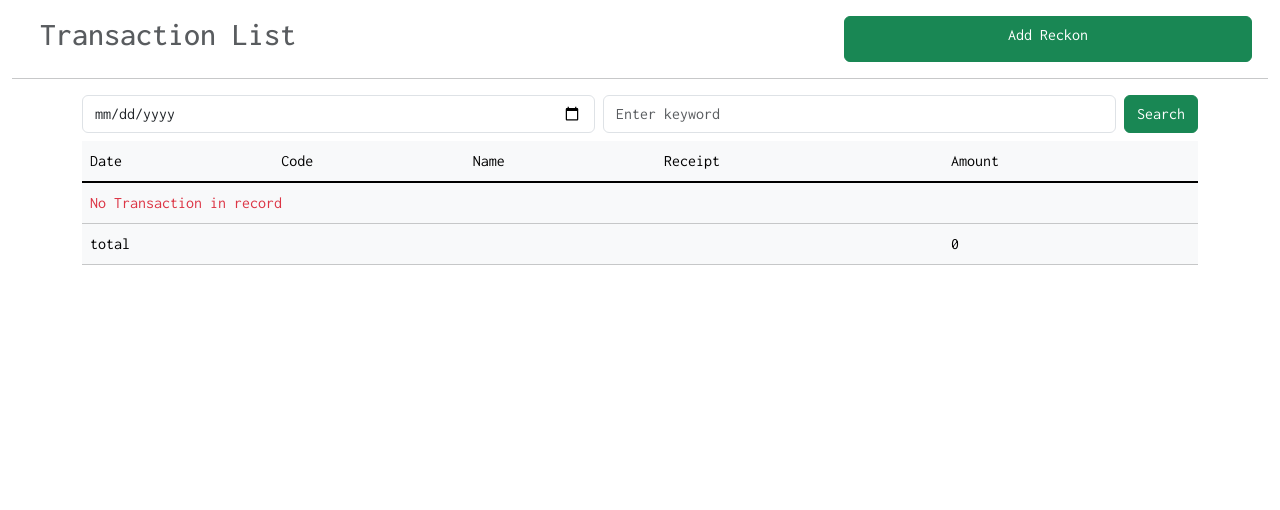
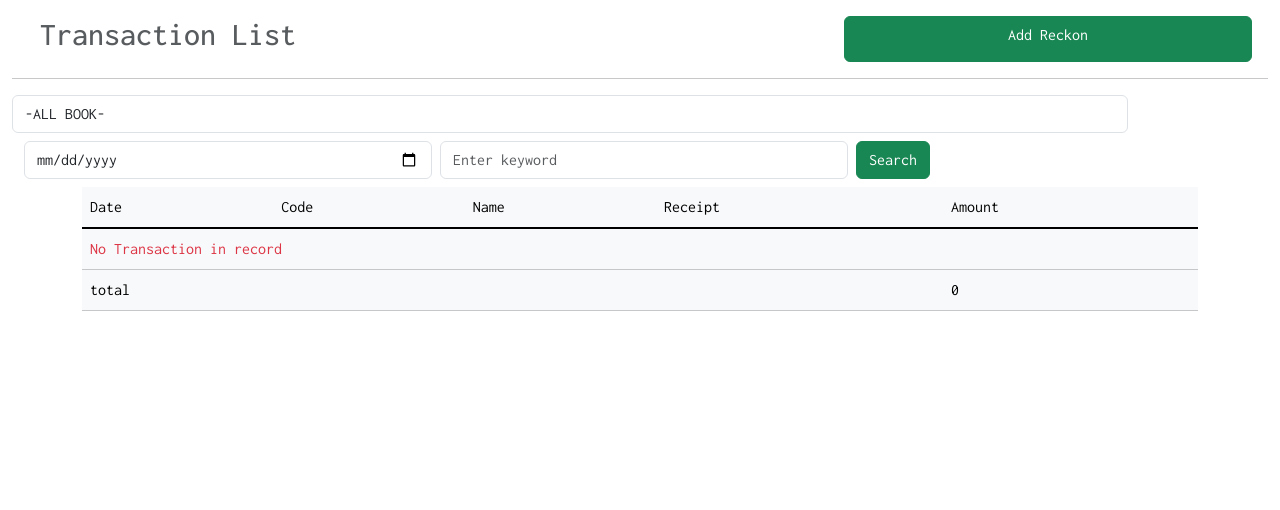
Before and after one commit to Thee5176/Django_FastReckon, a Django app: page /transactions/ in a window 1280 px wide. Shown: the part 64-574 px from the top of the page. Run offline with Django 5.2, Linux system fonts and the light colour scheme; a user stored in the database is signed in; data comes from the database, SQL or seed files in the repository; data that the repository does not hold is empty; parts of the project's set-up code (start-up, migrations or seed data) failed here and were passed over; some libraries are stand-ins or nearby versions.

Commit message:
Filter transaction by book

```diff
--- a/templates/transactions/confirm_account_balance.html
+++ b/templates/transactions/confirm_account_balance.html
@@ -6,9 +6,9 @@
     <a class="btn btn-warning col-3" href="{% url "transaction_list" %}">Back to list</a>
 </div>
 <div class="container m-3">
-    {% include "transactions/check_table.html" %}
+    {% include "transactions/partials/check_table.html" %}
     <hr />
     <h4>Transaction <span class="text-uppercase">{{transaction.slug}}</span></h4>
-    {% include "transactions/ent_table.html" %}
+    {% include "transactions/partials/ent_table.html" %}
 </div>
 {% endblock content %}
--- a/templates/transactions/tran_table.html
+++ b/templates/transactions/partials/tran_table.html
@@ -33,10 +33,10 @@
             <tr
             class="table-light"
             >
-            <td colspan=6 class='text-danger'>No Transaction in record</td>
-        </tr>
+                <td colspan=6 class='text-danger'>No Transaction in record</td>
+            </tr>
+            {% endfor %}
         </tbody>
-        {% endfor %}
         <tfoot>
             <tr>
                 <td colspan=4>total</td>
--- a/templates/transactions/transaction_detail.html
+++ b/templates/transactions/transaction_detail.html
@@ -21,7 +21,7 @@
     </p>
 </div>
 <div class="container table-responsive">
-    {% include "transactions/ent_table.html" %}
+    {% include "transactions/partials/ent_table.html" %}
     <div class="row justify-content-between my-3">
         <a class="btn btn-primary col-4" href="{% url "transaction_update" object.slug %}">! Update Transaction</a>
         <a class="btn btn-danger col-4" href="{% url "transaction_delete" object.slug %}">- Delete Transaction</a>
--- a/templates/transactions/transaction_list.html
+++ b/templates/transactions/transaction_list.html
@@ -9,16 +9,25 @@
     <a class="btn btn-success col-4" href="{% url "transaction_create" %}">Add Reckon</a>
 </div>
 <hr />
-<div class='container'>
-    <form method="get" action="{% url "transaction_list" %}" class='d-flex my-2'>
+<div class='container row'>
+    <!--HTMX Book Selector-->
+    <select class="form-control" name="book" id="book-selector"
+            hx-post="{% url "" %}"
+            hx-target="#transaction-container"
+            hx-swap="innerHTML"
+    >
+        <option value="all">-ALL BOOK-</option>
+        {% for book in book_list %}
+        <option value="book.pk">{{ book }}</option>
+        {% endfor %}
+    </select>
+    <form method="get" action="{% url "transaction_list" %}" class='d-flex my-2 col-10'>
         <input class='form-control me-2' type="date" name="created" value="{{ request.GET.created|escape }}">
         <input class='form-control me-2' type="search" name="keyword" value="{{ request.GET.keyword|escape }}"placeholder='Enter keyword'>
         <input class="btn btn-success" type="submit" value="Search">
     </form>
 </div>
-<div
-        class="container"
-    >
-    {% include "transactions/tran_table.html" %}
+<div class="container" id="transaction-container">
+    {% include "transactions/partials/tran_table.html" %}
 </div>
 {% endblock content %}
--- a/transactions/models.py
+++ b/transactions/models.py
@@ -4,7 +4,6 @@ from django.db.models import Max
 from django.urls import reverse
 from django.utils.text import slugify
 
-from acc_books.models import Book
 from acc_codes.models import Account
 
 class MonthRefMixin(models.Model):
@@ -84,7 +83,7 @@ class Transaction(MonthRefMixin, BalanceMixin, SlugMixin, models.Model):
     }
 
     book = models.ForeignKey(
-        Book,
+        "acc_books.Book",
         related_name ="transactions",
         on_delete=models.CASCADE
     )
@@ -131,7 +130,7 @@ class Entry(models.Model):
         on_delete=models.CASCADE
     )
     code = models.ForeignKey( #change to "account"
-        Account,
+        "acc_codes.Account",
         related_name ="entries",
         on_delete=models.DO_NOTHING
     )
--- a/transactions/urls.py
+++ b/transactions/urls.py
@@ -8,6 +8,7 @@ from .views import (
     TransactionDeleteView,
     TransactionConfirmView,
     add_entry_form,
+    filter_transaction_by_book,
 )
 
 urlpatterns = [
@@ -17,5 +18,6 @@ urlpatterns = [
     path("<slug:slug>/confirm/", TransactionConfirmView.as_view(), name="transaction_confirm"),
     path("<slug:slug>/update/", TransactionUpdateView.as_view(), name="transaction_update"),
     path("<slug:slug>/delete/", TransactionDeleteView.as_view(), name="transaction_delete"),
-    path("htmx/get_extra_entryform/", add_entry_form, name="get_extra_entryform")
+    path("htmx/get_extra_entryform/", add_entry_form, name="get_extra_entryform"),
+    path("htmx/get_transaction_table/", filter_transaction_by_book, name="get_transaction_table"),
 ]
--- a/transactions/views.py
+++ b/transactions/views.py
@@ -4,16 +4,18 @@ from django.urls import reverse_lazy, reverse
 from django.views.generic import TemplateView, ListView, DetailView, FormView, View
 from django.views.generic.detail import SingleObjectMixin
 from django.views.generic.edit import CreateView, UpdateView, DeleteView, FormMixin
+from django.shortcuts import get_object_or_404
 from datetime import datetime
 
 from .forms import TransactionForm, EntryInlineFormSet
 from .models import Transaction, Entry
 from .mixins import TransactionFormValidator
 from acc_codes.models import Account
+from acc_books.models import Book
 from accounts.mixins import UserOwnedQuerysetMixin
 
 class TransactionListView(LoginRequiredMixin, UserOwnedQuerysetMixin, ListView):
-    model = Transaction
+    model = Book
     template_name = "transactions/transaction_list.html"
 
     def get_queryset(self):
@@ -109,7 +111,18 @@ def add_entry_form(request):
         EntryForm_extra = inlineformset_factory(Transaction, Entry, form=EntryForm, max_num=total_forms)
         new_forms = EntryForm_extra(queryset=Entry.objects.none())[-1]
 
-        response_context = {
-            "form" : new_forms
-        }
-        return render(request, "transactions/partials/entry_form.html", response_context)
+        return render(request, "transactions/partials/entry_form.html", {"form" : new_forms})
+
+def filter_transaction_by_book(request):
+    if request.method == "POST":
+        query = request.POST.get("book-filter")
+
+        if query and query != "all":
+            book_filter = get_object_or_404(Book, pk=query)
+            print(f"{book_filter.abbr} Book is selected.")
+            book_instance = [book_filter]
+        else:
+            book_instance = Book.objects.all()
+            print(f"{len(book_instance)} Books are selected.")
+
+        return render(request, "transactions/partials/base_list_table.html", {'book_list':book_instance})
```
Also changed, not shown: templates/partials/htmx/tran_book_selector.html (added, +11 -0 lines), templates/transactions/partials/base_tran_table.html (added, +46 -0 lines), templates/transactions/partials/check_table.html (renamed from templates/transactions/check_table.html), templates/transactions/partials/ent_table.html (renamed from templates/transactions/ent_table.html).
